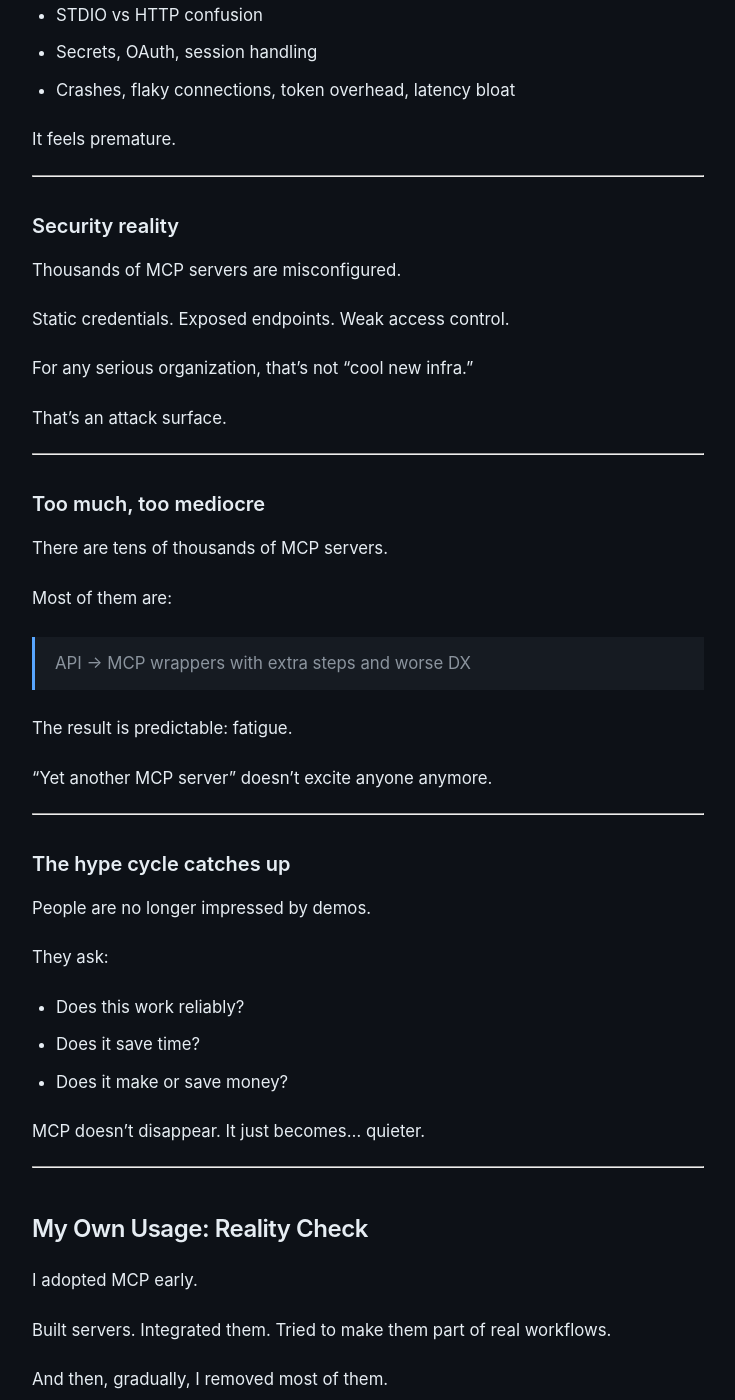
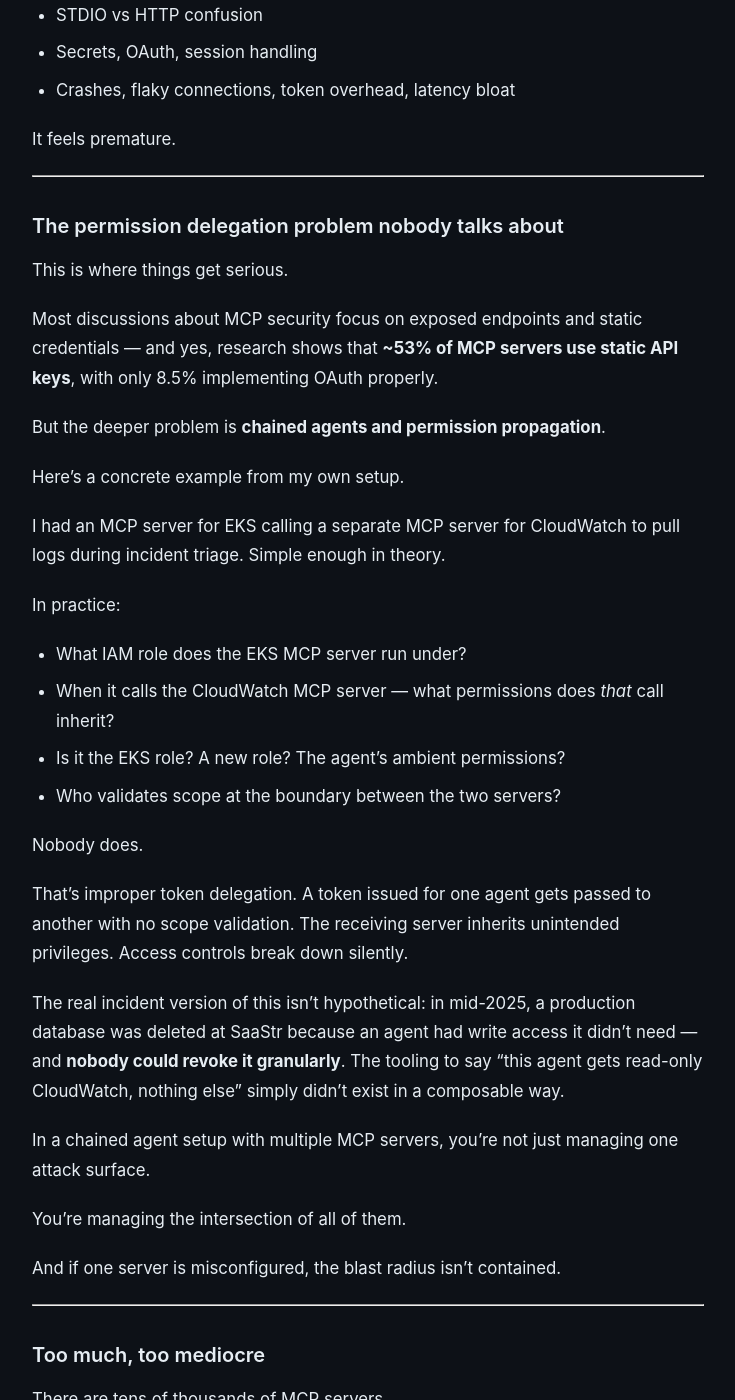
Before and after one commit to youcefjd/youcefdjeddar, a Jekyll site: the page built from _posts/2026-03-21-ai-releases-every-day-impact-almost-never.md, in a window 1280 px wide and 1400 px high, scrolled down 2537 px. Shown: the whole window, without its empty margins (272-1007 px from the left). Built offline with Jekyll 4.4.1, drawn with Linux system fonts in a browser that asks for light colours; some of the changed text lies outside the part shown.

Commit message:
Expand MCP and Okara sections with depth and fix image path

```diff
--- a/_posts/2026-03-21-ai-releases-every-day-impact-almost-never.md
+++ b/_posts/2026-03-21-ai-releases-every-day-impact-almost-never.md
@@ -103,15 +103,36 @@
 
 ---
 
-### Security reality
+### The permission delegation problem nobody talks about
 
-Thousands of MCP servers are misconfigured.
+This is where things get serious.
 
-Static credentials. Exposed endpoints. Weak access control.
+Most discussions about MCP security focus on exposed endpoints and static credentials — and yes, research shows that **~53% of MCP servers use static API keys**, with only 8.5% implementing OAuth properly.
 
-For any serious organization, that's not "cool new infra."
+But the deeper problem is **chained agents and permission propagation**.
 
-That's an attack surface.
+Here's a concrete example from my own setup.
+
+I had an MCP server for EKS calling a separate MCP server for CloudWatch to pull logs during incident triage. Simple enough in theory.
+
+In practice:
+
+* What IAM role does the EKS MCP server run under?
+* When it calls the CloudWatch MCP server — what permissions does *that* call inherit?
+* Is it the EKS role? A new role? The agent's ambient permissions?
+* Who validates scope at the boundary between the two servers?
+
+Nobody does.
+
+That's improper token delegation. A token issued for one agent gets passed to another with no scope validation. The receiving server inherits unintended privileges. Access controls break down silently.
+
+The real incident version of this isn't hypothetical: in mid-2025, a production database was deleted at SaaStr because an agent had write access it didn't need — and **nobody could revoke it granularly**. The tooling to say "this agent gets read-only CloudWatch, nothing else" simply didn't exist in a composable way.
+
+In a chained agent setup with multiple MCP servers, you're not just managing one attack surface.
+
+You're managing the intersection of all of them.
+
+And if one server is misconfigured, the blast radius isn't contained.
 
 ---
 
@@ -143,25 +164,39 @@
 
 ---
 
-## My Own Usage: Reality Check
+## My Own Experience: What I Actually Kept
 
 I adopted MCP early.
 
-Built servers. Integrated them. Tried to make them part of real workflows.
+Built servers. Integrated them. Tried to make them part of real production workflows.
 
-And then, gradually, I removed most of them.
+The EKS + CloudWatch setup I mentioned above? I ran it in prod for a while.
+
+It worked — until it didn't.
+
+Permission delegation was a nightmare. Every time an agent needed to cross a service boundary, I had to manually think through what credentials it had inherited, whether those made sense, and whether I'd accidentally created a privilege escalation path. It wasn't secure by default. It required constant oversight to stay sane.
+
+I eventually stripped most of it back.
 
 Replaced with direct API calls.
 
-Simpler. More reliable. Less overhead.
+Simpler. Auditable. No ambient permission weirdness.
+
+---
 
 Out of everything in this wave of tools, what do I actually use consistently?
 
-One thing:
+One thing: **Claude's Excel integration.**
 
-> Claude's Excel integration.
+And honestly — it's genuinely useful. Not in a "cool demo" way. In a "saves me real time every week" way.
 
-That's it.
+I'll admit: I almost learned Excel properly. There was even internal pressure at some point — why aren't you using the full suite, etc.
+
+I resisted. Held the line.
+
+Glad I did.
+
+The integration handles what I need without me becoming an Excel specialist. That's the bar. That's what "actually useful" looks like.
 
 ---
 
@@ -178,14 +213,40 @@
 * Outreach planning
 * Positioning recommendations
 
-What I got back felt dated.
-
-Playbooks that might have worked years ago. Generic strategies. Surface-level insights.
+What I got back: outdated playbooks, generic strategies, surface-level insights.
 
 Nothing that reflected the reality of 2026.
 
-![Okara AI CMO dashboard — Reddit Opportunities, SEO recommendations, and paywalled Hacker News posts](/assets/images/okara-ai-cmo-dashboard.png)
-*The AI CMO feed in action. Reddit mentions and a missing meta description. C-suite material.*
+One user on HN put it better than I can:
+
+> "Everything it recommended was outdated, super generic, or outright a bad idea."
+
+That's not a one-off. That's the product.
+
+---
+
+### What the dashboard actually shows you
+
+Here's the AI CMO feed from my session:
+
+![Okara AI CMO dashboard showing Reddit Opportunities, SEO recommendations, and paywalled Hacker News suggestions]({{ site.baseurl }}/assets/images/okara-ai-cmo-dashboard.png)
+
+Let's break down what's on screen:
+
+* **Reddit Opportunities** — "2 mentions ready." Paywalled. Upgrade to access.
+* **SEO + GEO Recommendations** — "Found 2 issues." The issues? A missing meta description and a performance score of 56. Basic Lighthouse audit stuff.
+* **Articles** — AI-written content. Locked behind the Max plan.
+* **Hacker News** — Suggested HN posts. Also paywalled.
+
+And elsewhere, the tool literally suggested I post **self-promotional tweets about Okara itself**.
+
+This is the "AI CMO."
+
+Scraped Reddit mentions. A Lighthouse score. Paywalled everything that might actually be interesting.
+
+It's not that the output is wrong. It's that it's completely trivial.
+
+Any junior intern with a browser and a Lighthouse tab could produce this in ten minutes. For free.
 
 ---
 
@@ -199,9 +260,11 @@
 
 Which is fine.
 
-What's not fine is presenting that as a **C-level replacement**.
+What's not fine is calling that a **C-level replacement**.
 
 That's not a capability gap. That's a positioning problem.
+
+And it's not unique to Okara. The same pattern shows up everywhere: take a few API calls, wrap them in a dashboard, market it as autonomous intelligence.
 
 ---
 
@@ -209,9 +272,9 @@
 
 Hands-on usage wasn't smooth either:
 
-* Demos that delivered nothing useful
-* Aggressive paywalls
-* Broken credit logic (running out while the balance doesn't move)
+* Demos that delivered nothing actionable
+* Aggressive paywalls on every remotely interesting feature
+* Broken credit logic — credits running out while the displayed balance doesn't move
 
 That's usually a sign of a product that shipped before it was ready.
 
@@ -219,14 +282,14 @@
 
 ---
 
-### Output quality
+### What it can't do
 
 The outputs tell the real story.
 
 For anything beyond generic content:
 
-* SEO/blog content is surface-level
-* Weak in expert domains (fintech, security, etc.)
+* SEO/blog output is surface-level
+* Weak in expert domains (fintech, security, deep tech)
 * Not publish-ready without heavy editing
 
 And more importantly:
@@ -237,7 +300,7 @@
 
 Just execution of obvious playbooks.
 
-It behaves like a **junior assistant**.
+It behaves like a **junior assistant with a Lighthouse plugin**.
 
 Not a CMO.
 
```
